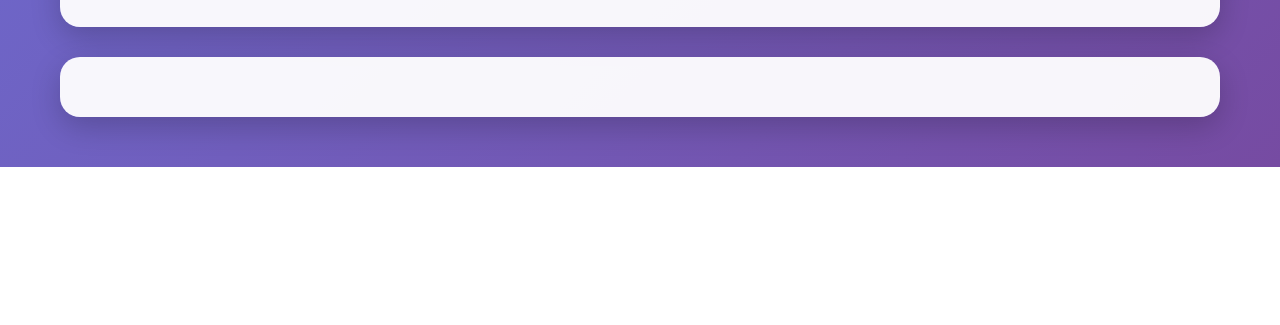
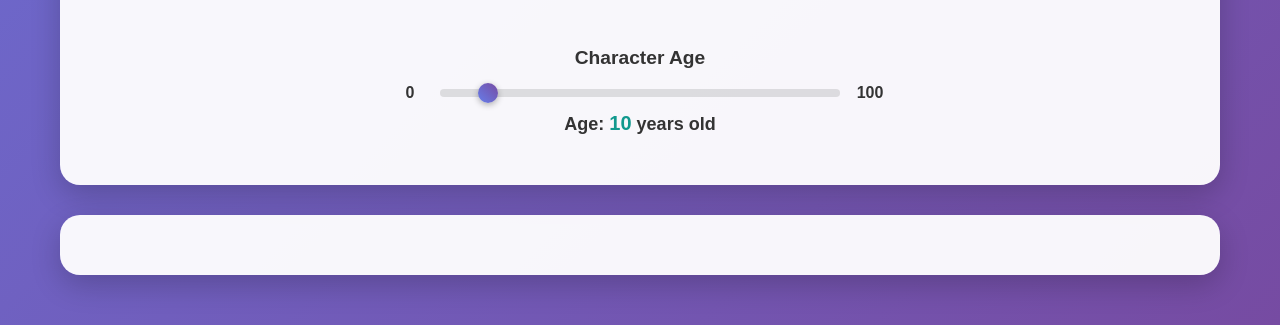
Before and after one commit to sundai-club/bananimon, a website: page index.html in a window 1280 px wide. Shown: the part 1400-1725 px from the top of the page. Before the commit the page ends 1567 px from the top, so only its background shows below. Drawn offline with Linux system fonts and the light colour scheme.

Commit message:
Add age slider with 0-100 range and remove crossbreed references
- Add age slider (0-100 years) with full width and proper visibility
- Remove grey background and use black text for age selector
- Remove all 'crossbreed' references and replace with 'hybrid characters'
- Update HTML title and descriptions to use 'AI Pet Generator'
- Send selected age to backend for dynamic character generation
- Fix age handling to properly accept age 0

```diff
--- a/index.html
+++ b/index.html
@@ -3,27 +3,27 @@
 <head>
     <meta charset="UTF-8">
     <meta name="viewport" content="width=device-width, initial-scale=1.0">
-    <title>Bananimon - AI Pet Crossbreed Generator</title>
-    <meta name="description" content="Create magical AI-generated pets by combining your photo with your favorite animal. Generate unique crossbreed creatures using advanced AI technology.">
+    <title>Bananimon - AI Pet Generator</title>
+    <meta name="description" content="Create magical AI-generated pets by combining your photo with your favorite animal. Generate unique hybrid characters using advanced AI technology.">
 
     <!-- Open Graph / Facebook -->
     <meta property="og:type" content="website">
-    <meta property="og:title" content="Bananimon - AI Pet Crossbreed Generator">
-    <meta property="og:description" content="Create magical AI-generated pets by combining your photo with your favorite animal. Generate unique crossbreed creatures using advanced AI technology.">
+    <meta property="og:title" content="Bananimon - AI Pet Generator">
+    <meta property="og:description" content="Create magical AI-generated pets by combining your photo with your favorite animal. Generate unique hybrid characters using advanced AI technology.">
     <meta property="og:image" content="/og-image.png">
     <meta property="og:url" content="https://bananimon.onrender.com">
 
     <!-- Twitter -->
     <meta name="twitter:card" content="summary_large_image">
-    <meta name="twitter:title" content="Bananimon - AI Pet Crossbreed Generator">
-    <meta name="twitter:description" content="Create magical AI-generated pets by combining your photo with your favorite animal. Generate unique crossbreed creatures using advanced AI technology.">
+    <meta name="twitter:title" content="Bananimon - AI Pet Generator">
+    <meta name="twitter:description" content="Create magical AI-generated pets by combining your photo with your favorite animal. Generate unique hybrid characters using advanced AI technology.">
     <meta name="twitter:image" content="/og-image.png">
 
     <link rel="stylesheet" href="style.css">
 </head>
 <body>
     <div class="container">
-        <h1>Pet Crossbreed Generator</h1>
+        <h1>AI Pet Generator</h1>
 
         <!-- Camera Section -->
         <div class="camera-section">
@@ -45,6 +45,19 @@
             <h2>Choose Your Animal</h2>
             <div class="animal-grid" id="animalGrid">
                 <!-- 4x4 grid of animals -->
+            </div>
+
+            <!-- Age Slider -->
+            <div class="age-slider-section">
+                <h3>Character Age</h3>
+                <div class="slider-container">
+                    <label for="ageSlider">0</label>
+                    <input type="range" id="ageSlider" min="0" max="100" value="10" class="age-slider">
+                    <label for="ageSlider">100</label>
+                </div>
+                <div class="age-display">
+                    Age: <span id="ageValue">10</span> years old
+                </div>
             </div>
         </div>
 
--- a/package.json
+++ b/package.json
@@ -1,7 +1,7 @@
 {
-  "name": "pet-crossbreed-generator",
+  "name": "ai-pet-generator",
   "version": "1.0.0",
-  "description": "A web app that generates crossbreed pets using selfies and AI",
+  "description": "A web app that generates AI pets using selfies and AI",
   "main": "server.js",
   "scripts": {
     "start": "node server.js",
--- a/script.js
+++ b/script.js
@@ -15,10 +15,13 @@ class PetGenerator {
         this.resultGrid = document.getElementById('resultGrid');
         this.regenerateBtn = document.getElementById('regenerate');
         this.generateAnotherBtn = document.getElementById('generateAnother');
+        this.ageSlider = document.getElementById('ageSlider');
+        this.ageValue = document.getElementById('ageValue');
 
         this.stream = null;
         this.capturedImageData = null;
         this.selectedAnimal = null;
+        this.selectedAge = 10;
 
         this.animals = [
             { name: 'Cat', image: 'https://images.unsplash.com/photo-1514888286974-6c03e2ca1dba?w=200&h=200&fit=crop&crop=face', description: 'Playful feline' },
@@ -72,6 +75,7 @@ class PetGenerator {
         this.generateBtn.addEventListener('click', () => this.generatePet());
         this.regenerateBtn.addEventListener('click', () => this.regenerate());
         this.generateAnotherBtn.addEventListener('click', () => this.reset());
+        this.ageSlider.addEventListener('input', () => this.updateAge());
     }
 
     async startCamera() {
@@ -129,6 +133,11 @@ class PetGenerator {
         this.checkIfReadyToGenerate();
     }
 
+    updateAge() {
+        this.selectedAge = parseInt(this.ageSlider.value);
+        this.ageValue.textContent = this.selectedAge;
+    }
+
     checkIfReadyToGenerate() {
         if (this.capturedImageData && this.selectedAnimal) {
             this.generateBtn.style.display = 'inline-block';
@@ -147,7 +156,8 @@ class PetGenerator {
                 },
                 body: JSON.stringify({
                     userImage: this.capturedImageData,
-                    selectedAnimal: this.selectedAnimal
+                    selectedAnimal: this.selectedAnimal,
+                    selectedAge: this.selectedAge
                 })
             });
 
@@ -210,6 +220,9 @@ class PetGenerator {
     reset() {
         this.capturedImageData = null;
         this.selectedAnimal = null;
+        this.selectedAge = 10;
+        this.ageSlider.value = 10;
+        this.ageValue.textContent = '10';
 
         // Reset to initial state - camera section, animal section, and generate section visible
         document.querySelector('.camera-section').style.display = 'block';
--- a/style.css
+++ b/style.css
@@ -120,6 +120,78 @@ h2 {
     border-color: #667eea;
     transform: scale(1.05);
     box-shadow: 0 0 20px rgba(102, 126, 234, 0.8);
+}
+
+.age-slider-section {
+    margin-top: 30px;
+    padding: 20px;
+    border-radius: 15px;
+    text-align: center;
+}
+
+.age-slider-section h3 {
+    color: #333;
+    margin-bottom: 15px;
+    font-size: 1.2rem;
+}
+
+.slider-container {
+    display: flex;
+    align-items: center;
+    justify-content: center;
+    gap: 15px;
+    margin-bottom: 10px;
+    width: 100%;
+}
+
+.slider-container label {
+    color: #333;
+    font-weight: bold;
+    font-size: 16px;
+    min-width: 30px;
+}
+
+.age-slider {
+    flex: 1;
+    max-width: 400px;
+    height: 8px;
+    border-radius: 5px;
+    background: rgba(155, 155, 155, 0.3);
+    outline: none;
+    -webkit-appearance: none;
+}
+
+.age-slider::-webkit-slider-thumb {
+    -webkit-appearance: none;
+    appearance: none;
+    width: 20px;
+    height: 20px;
+    border-radius: 50%;
+    background: linear-gradient(45deg, #667eea, #764ba2);
+    cursor: pointer;
+    box-shadow: 0 2px 6px rgba(0,0,0,0.3);
+}
+
+.age-slider::-moz-range-thumb {
+    width: 20px;
+    height: 20px;
+    border-radius: 50%;
+    background: linear-gradient(45deg, #667eea, #764ba2);
+    cursor: pointer;
+    border: none;
+    box-shadow: 0 2px 6px rgba(0,0,0,0.3);
+}
+
+.age-display {
+    color: #333;
+    font-size: 18px;
+    font-weight: bold;
+    margin-top: 10px;
+}
+
+.age-display span {
+    color: #11998e;
+    font-size: 20px;
 }
 
 .animal-image {
```
Also changed, not shown: server.js (+9 -7 lines), 1 other file.
